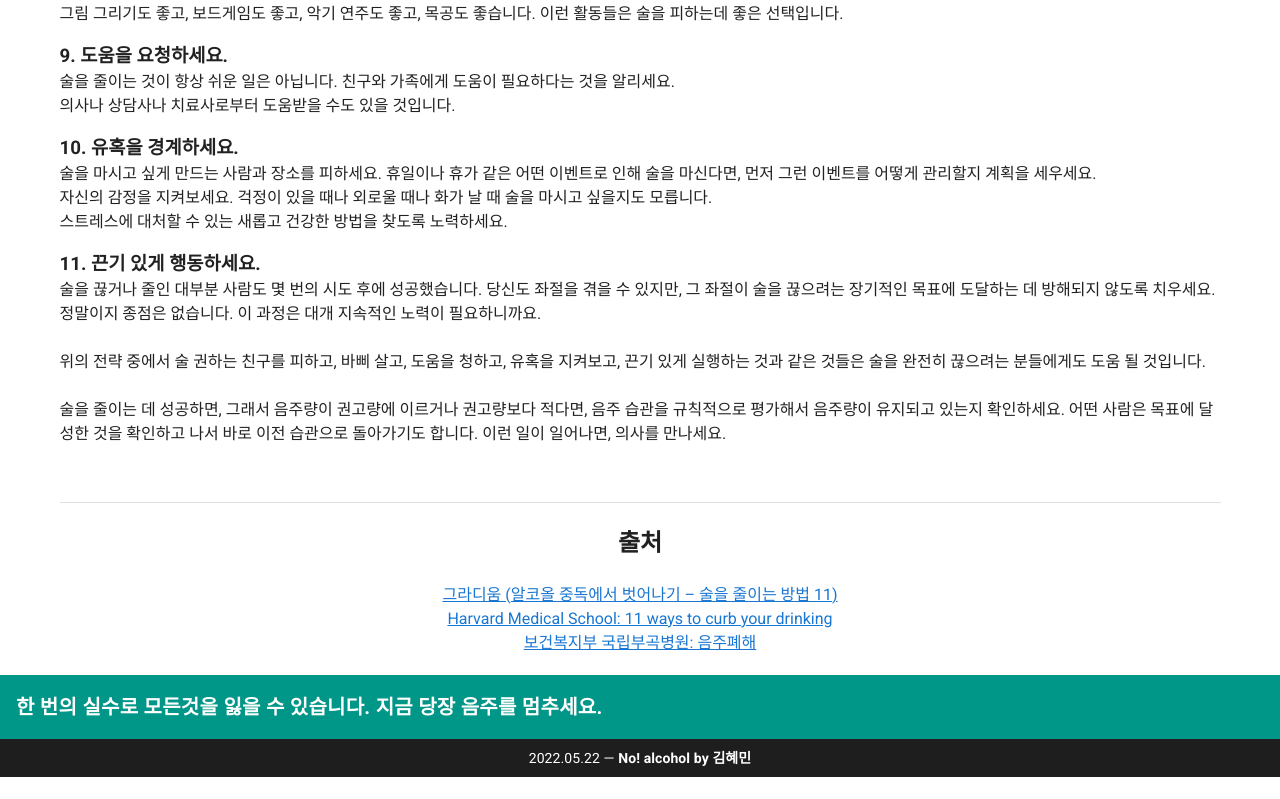
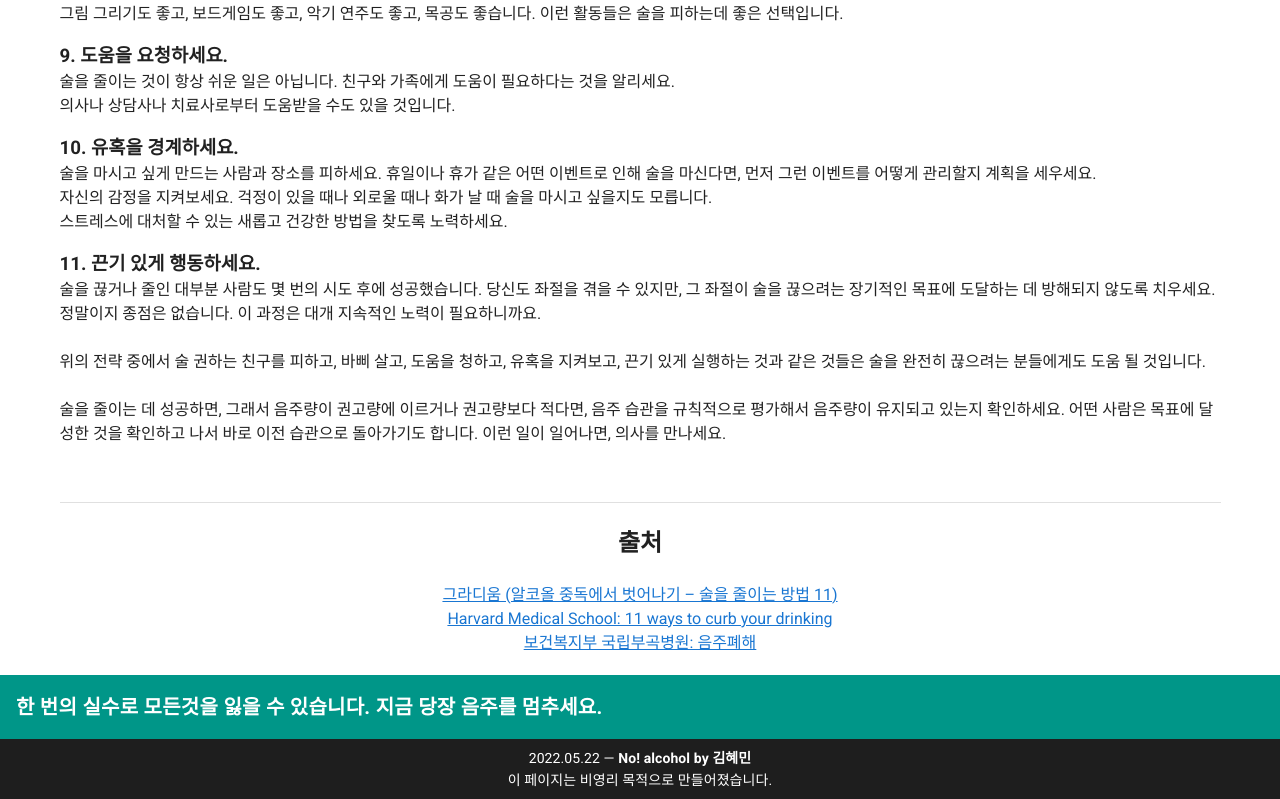
Before and after one commit to mandomong/no-alcohol, a Vue app: page / in a window 1280 px wide. Shown: the part 1328-2127 px from the top of the page. Before the commit the page ends 2105 px from the top, so only its background shows below. Built offline with nearby package versions, Linux system fonts and the light colour scheme.

Commit message:
- 페이지 설명 추가

```diff
--- a/src/App.vue
+++ b/src/App.vue
@@ -37,6 +37,8 @@
 
         <v-card-text class="py-2 white--text text-center">
           2022.05.22 — <strong>No! alcohol by 김혜민</strong>
+          <br>
+          이 페이지는 비영리 목적으로 만들어졌습니다.
         </v-card-text>
       </v-card>
     </v-footer>
```
